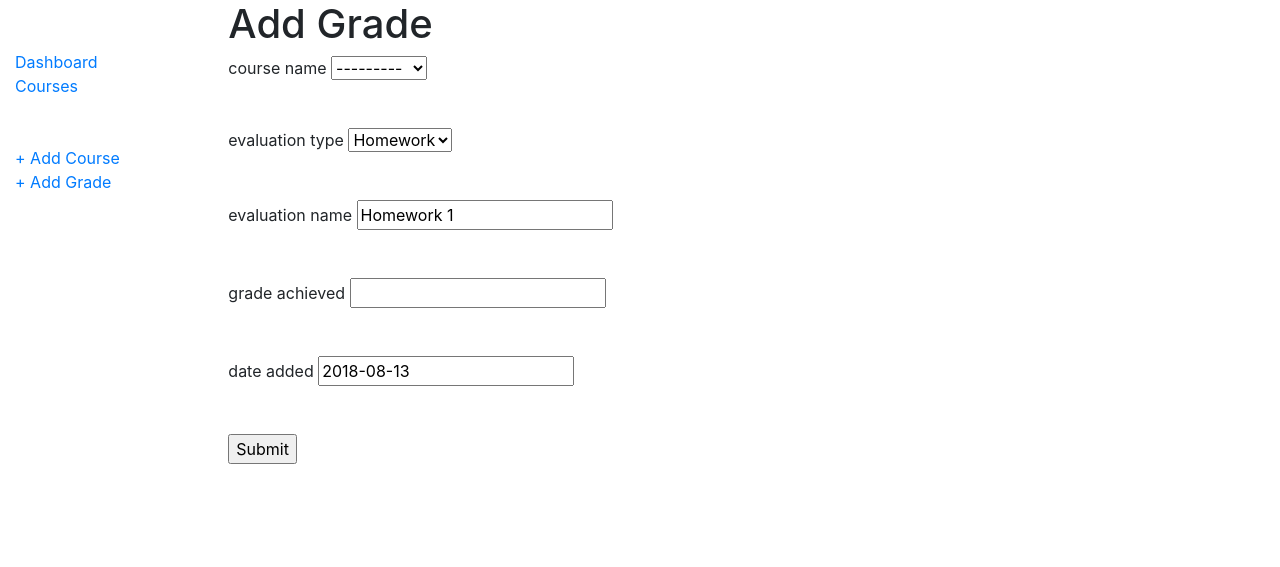
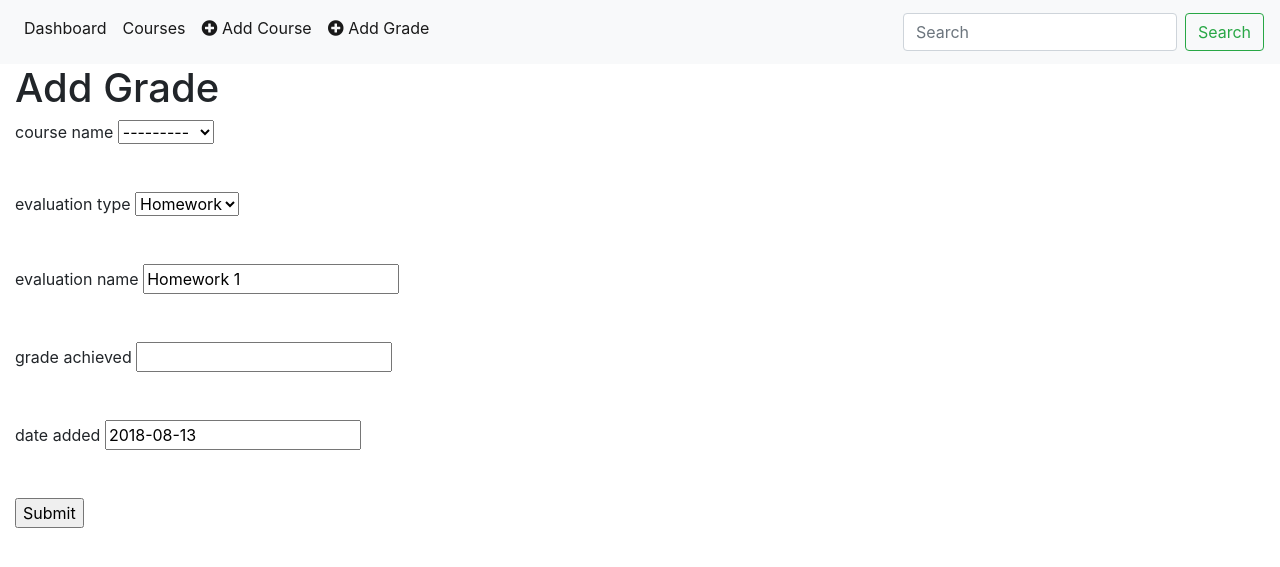
Before and after one commit to AmirNaghibi/ClassChamp, a Django app: page /dashboard/addgrade/ in a window 1280 px wide. Shown: the top 567 px of the page. Run offline with Django 3.2, Linux system fonts and the light colour scheme; data comes from the database, SQL or seed files in the repository; some libraries are stand-ins or nearby versions.

Commit message:
added nav bar

```diff
--- a/dashboard/templates/base_generic.html
+++ b/dashboard/templates/base_generic.html
@@ -12,25 +12,36 @@
   <link rel="stylesheet" href="{% static 'css/styles.css' %}">
 </head>
 <body>
-  <div class="container-fluid">
-    <div class="row">
-    <div class="col-sm-2">
       {% block sidebar %}
-      <ul class="sidebar-nav">
-          <li><a href="{% url 'index' %}">Dashboard</a></li>
-          <li><a href="{% url 'courses' %}">Courses</a></li>
-          <br>
-          <br>
-          <li><a href="{% url 'add-course' %}">+ Add Course</a></li>
-          <li><a href="{% url 'add-grade' %}">+ Add Grade</a></li>
-      </ul>
+      <nav class="navbar navbar-expand-lg navbar-light bg-light">
+        <div class="collapse navbar-collapse" id="navbarSupportedContent">
+          <ul class="navbar-nav mr-auto">
+            <li class="nav-item active">
+              <a class="nav-link" href="{% url 'index' %}">Dashboard<span class="sr-only">(current)</span></a>
+            </li>
+            <li class="nav-item active">
+              <a class="nav-link" href="{% url 'courses' %}">Courses<span class="sr-only">(current)</span></a>
+            </li>
+            <br><br>
+            <li class="nav-item active">
+              <a class="nav-link" href="{% url 'add-course' %}"><i class="fas fa-plus-circle"></i> Add Course<span class="sr-only">(current)</span></a>
+            </li>
+            <br>
+            <li class="nav-item active">
+              <a class="nav-link" href="{% url 'add-grade' %}"><i class="fas fa-plus-circle"></i> Add Grade<span class="sr-only">(current)</span></a>
+            </li>
+
+          </ul>
+          <form class="form-inline my-2 my-lg-0">
+            <input class="form-control mr-sm-2" type="search" placeholder="Search" aria-label="Search">
+            <button class="btn btn-outline-success my-2 my-sm-0" type="submit">Search</button>
+          </form>
+        </div>
+      </nav>
      {% endblock %}
-      </div>
       <div class="col-sm-10 ">
       {% block content %}{% endblock %}
       </div>
-    </div>
-  </div>
   <script src="https://code.jquery.com/jquery-3.3.1.slim.min.js" integrity="sha384-q8i/X+965DzO0rT7abK41JStQIAqVgRVzpbzo5smXKp4YfRvH+8abtTE1Pi6jizo" crossorigin="anonymous"></script>
   <script src="https://cdnjs.cloudflare.com/ajax/libs/popper.js/1.14.3/umd/popper.min.js" integrity="sha384-ZMP7rVo3mIykV+2+9J3UJ46jBk0WLaUAdn689aCwoqbBJiSnjAK/l8WvCWPIPm49" crossorigin="anonymous"></script>
   <script src="https://stackpath.bootstrapcdn.com/bootstrap/4.1.3/js/bootstrap.min.js" integrity="sha384-ChfqqxuZUCnJSK3+MXmPNIyE6ZbWh2IMqE241rYiqJxyMiZ6OW/JmZQ5stwEULTy" crossorigin="anonymous"></script>
```
